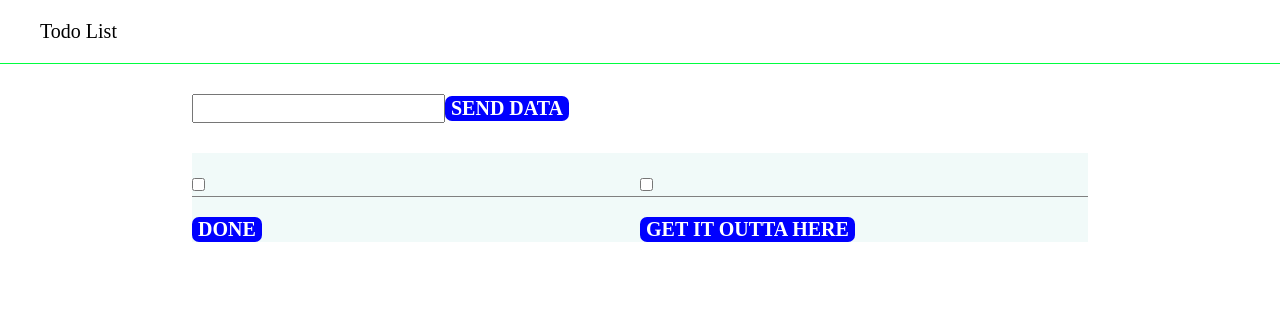
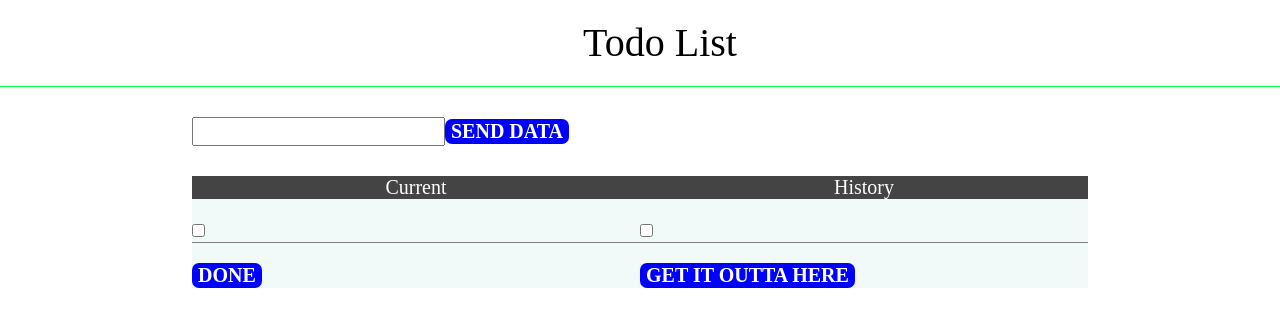
Before and after one commit to iQuixotic/todos_SERN, a React (Create React App) app in the folder client/: page / in a window 1280 px wide. Shown: the top 326 px of the page. Built offline with nearby package versions, Linux system fonts and the light colour scheme; no server answers.

Commit message:
more styling

```diff
--- a/client/src/components/nav/navItems/style.css
+++ b/client/src/components/nav/navItems/style.css
@@ -0,0 +1,4 @@
+.nav-items {
+    text-align: center;
+    font-size: 4rem;
+}
--- a/client/src/containers/pgs/main/main.js
+++ b/client/src/containers/pgs/main/main.js
@@ -176,10 +176,12 @@ class Main extends React.Component {
           <div className='flex margin-top'>
 
             <div className='left-col'>
+            <div className='heading'>Current</div>
               <div>{myTable(this.state.all)}</div>
             </div>
 
             <div className='right-col'>
+            <div className='heading'>History</div>
               <div>{myTable(this.state.history)}</div>
             </div>
           </div>
--- a/client/src/containers/pgs/main/style.css
+++ b/client/src/containers/pgs/main/style.css
@@ -12,9 +12,14 @@
     display: flex;
 }
 
-.btn-group {
+.heading {
+    text-align: center;
+    background: rgb(68, 68, 68);
+    color: white;
+}
+/* .btn-group {
 
-}
+} */
 
 .half-width {
     width: 50%;
```
